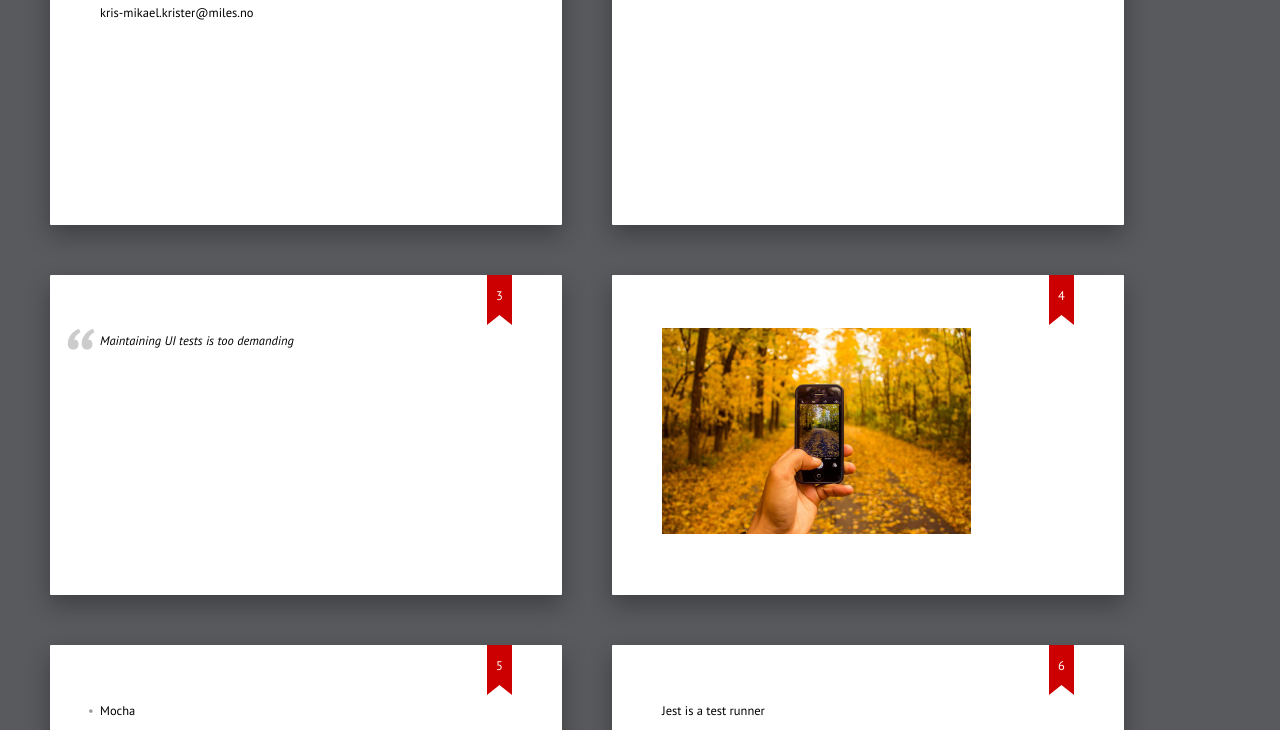
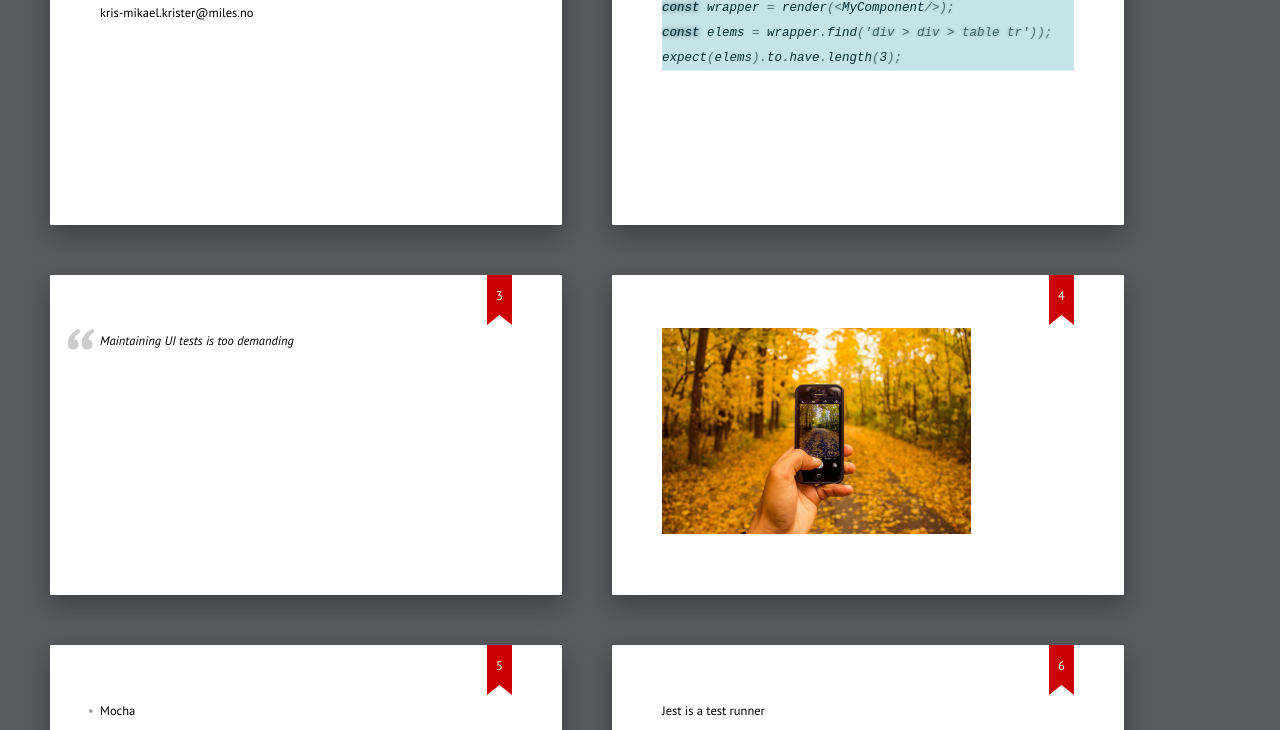
Before and after one commit to kmkr/lt-jest-snapshots, a plain HTML site: page presentation/index.html in a window 1280 px wide. Shown: the part 145-875 px from the top of the page. Drawn offline with Linux system fonts and the light colour scheme.

Commit message:
Add example

```diff
--- a/presentation/index.html
+++ b/presentation/index.html
@@ -26,6 +26,11 @@
 		<figure>
 			<blockquote>
 				<p>Testing React components is cumbersome and boring</p>
+
+<div class="microlight">const wrapper = render(&lt;MyComponent/&gt;);
+const elems = wrapper.find('div > div > table tr'));
+expect(elems).to.have.length(3);
+</div>
 			</blockquote>
 		</figure>
 	</section>
```
